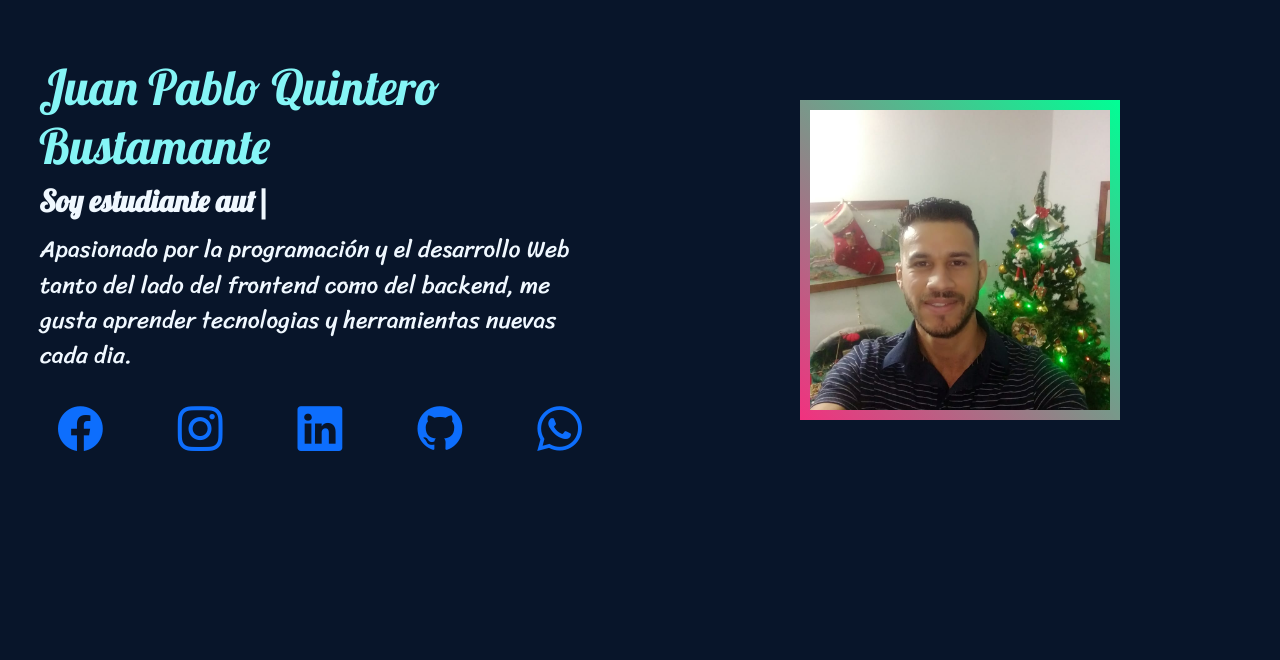
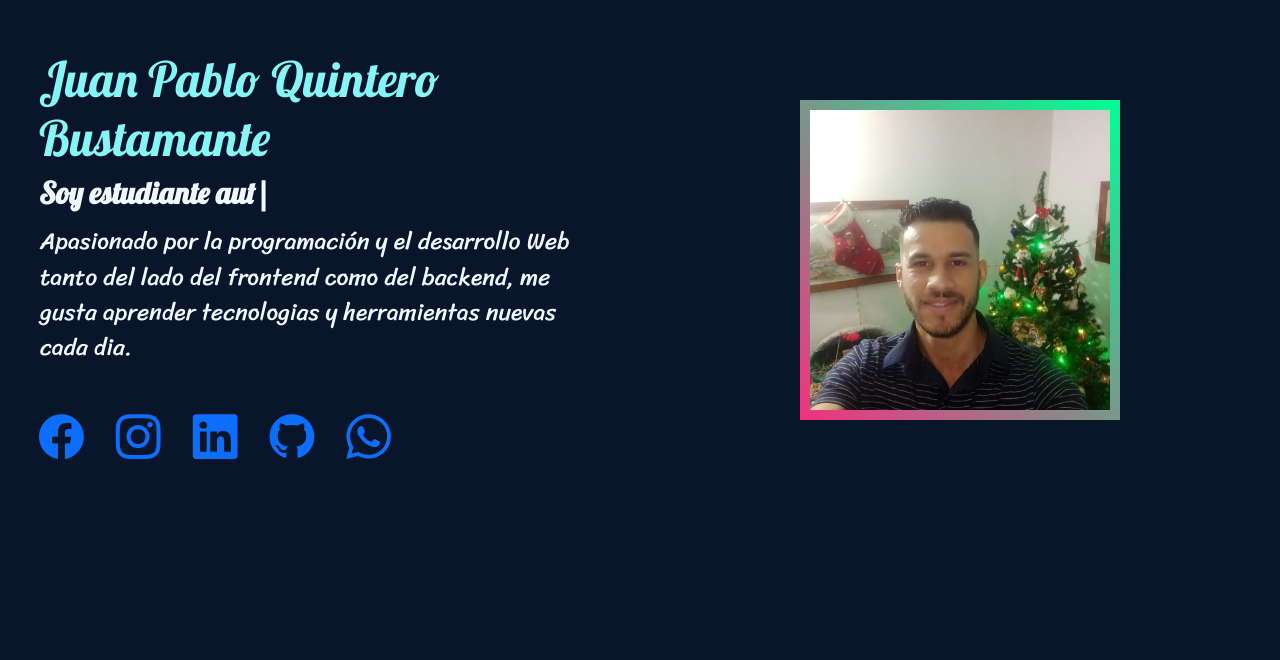
Before and after one commit to JuanPabloQB1990/juanpabloquintero, a React (Vite) app: page / in a window 1280 px wide. Shown: the part 140-800 px from the top of the page. Built offline with nearby package versions, Linux system fonts and the light colour scheme; a web font is replaced by a local one.

Commit message:
portafio secciones termiadas v2

```diff
--- a/src/App.css
+++ b/src/App.css
@@ -45,7 +45,7 @@ body {
   display: flex;
   flex-direction: column;
   justify-content: space-evenly;
-  align-items:flex-start;
+  align-items:center;
   padding: 0 15px;
 }
 
@@ -369,24 +369,27 @@ textarea:focus {
 }
 
 .contenedor-titulos,
-.contenedor-foto {
+.contenedor-info,
+.contenedor-formulario  {
     width: 50vw;
     height: 50vh;
     padding: 0 15px;
     display: flex;
     flex-direction: column;
     justify-content: center;
-    align-items: center;
+    align-items: flex-start;
+  }
+
+  .contenedor-foto {
+    margin: 0 auto;
   }
 
   .titulo,
-  .sub-titulo {
+  .sub-titulo,
+  .icons {
     text-align: left;
     padding-left: 1.5rem;
   }
 
-  .contenedor-info,
-  .contenedor-formulario {
-    width: 50%;
-  }
+
 }
--- a/src/App.jsx
+++ b/src/App.jsx
@@ -89,7 +89,6 @@ function App() {
     <main className="contenedor">
       <section className="contenedor-presentacion">
         <div className="contenedor-titulos">
-          <div>
           <h1 className="efectoIzquierda titulo">
             Juan Pablo Quintero Bustamante
           </h1>
@@ -106,7 +105,6 @@ function App() {
                 return <Icons icono={icono} key={icono.id} />;
               })}
             </div>
-          </div>
         </div>
         <div className="contenedor-foto">
           <div className="mostrarDerecha foto">
```
